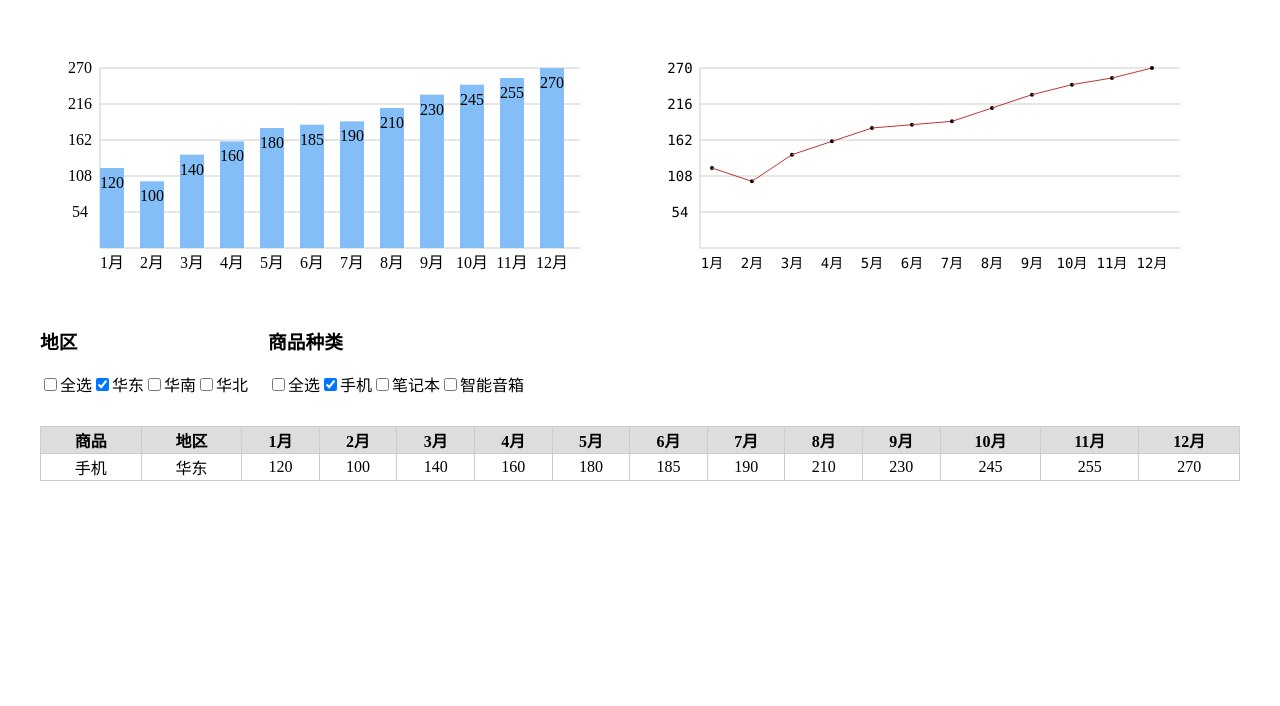
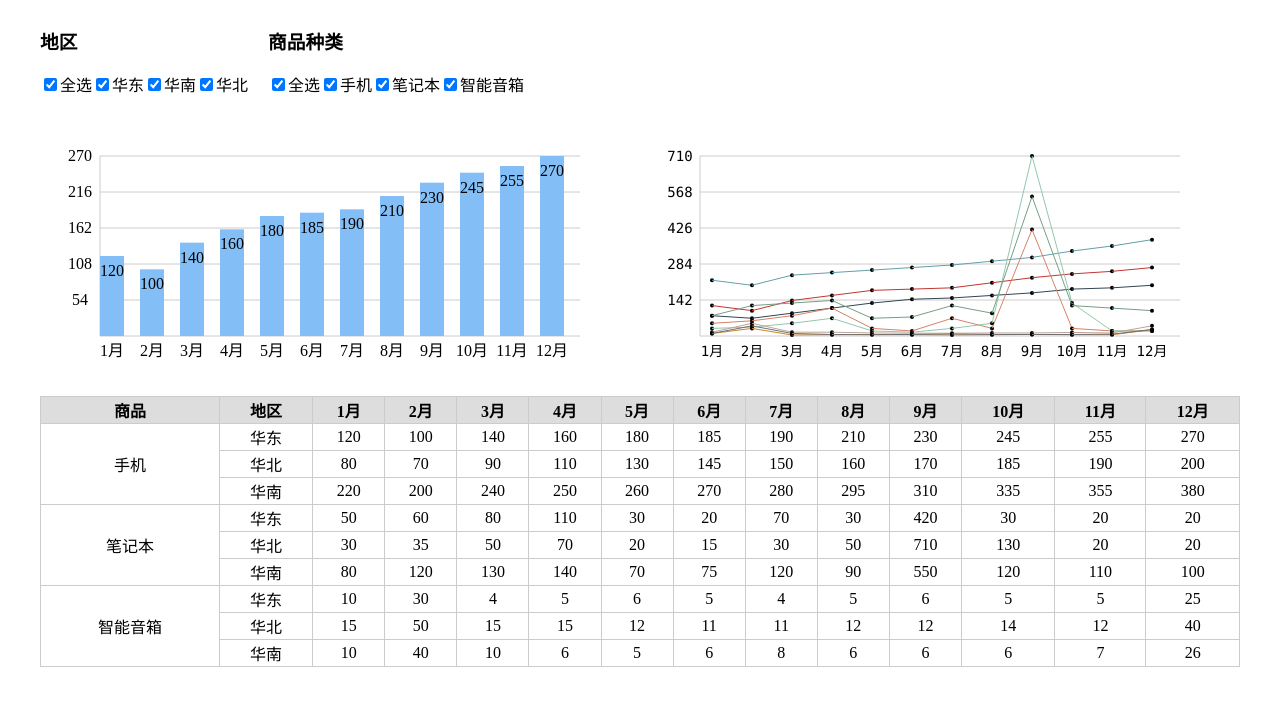
Before and after one commit to BotXLabs/ife, a plain HTML site: page day34_36/v2/index.html in a window 1280 px wide. Drawn offline with Linux system fonts and the light colour scheme.

Commit message:
update day34_36

```diff
--- a/day34_36/v2/index.html
+++ b/day34_36/v2/index.html
@@ -11,10 +11,6 @@
 
 <body>
   <div class="container" id="container">
-    <div id="bar-chart-wrapper"></div>
-    <div id="line-chart-wrapper">
-      <canvas id="canvas"></canvas>
-    </div>
     <form action="">
       <div class="form-item">
         <h3>地区</h3>
@@ -25,6 +21,10 @@
         <div id="product-radio-wrapper"></div>
       </div>
     </form>
+    <div id="bar-chart-wrapper"></div>
+    <div id="line-chart-wrapper">
+      <canvas id="canvas"></canvas>
+    </div>
     <div id="table-wrapper">
     </div>
   </div>
--- a/day34_36/v2/js/checkbox.js
+++ b/day34_36/v2/js/checkbox.js
@@ -34,7 +34,7 @@ function createCheckBoxGroup(wrapper, data) {
       '<input type="checkbox" value="',
       value,
       '"',
-      i === 0 ? ' checked' : '',
+      // i === 0 ? ' checked' : '',
       '>',
       '<label>',
       text,
@@ -76,4 +76,6 @@ function createCheckBoxGroup(wrapper, data) {
       }
     }
   }
+
+  selectAllCbx.click()
 }
```
